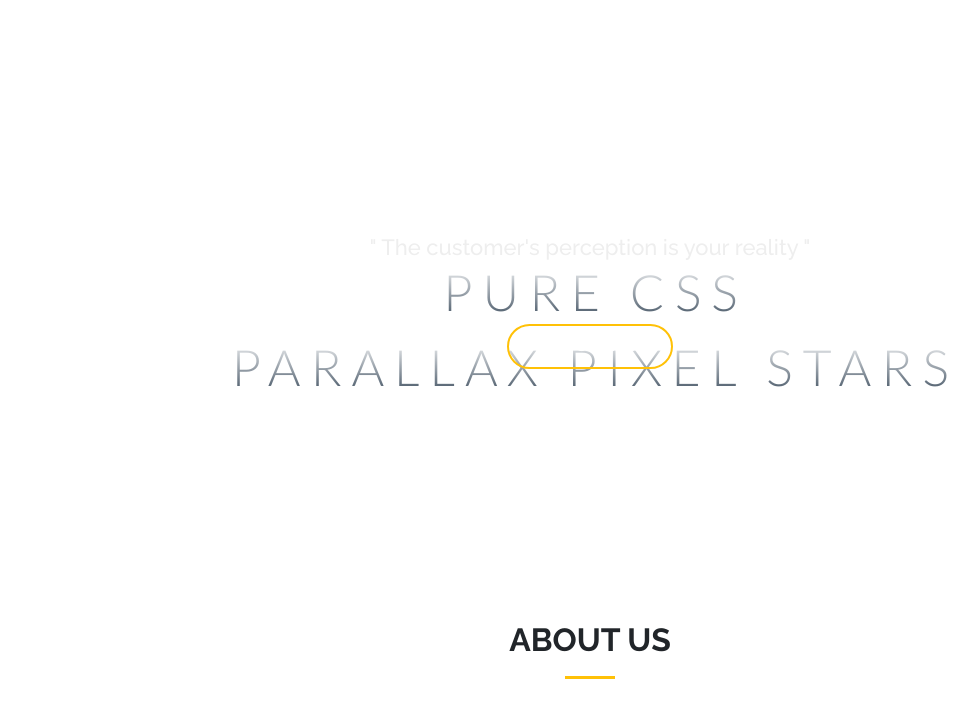
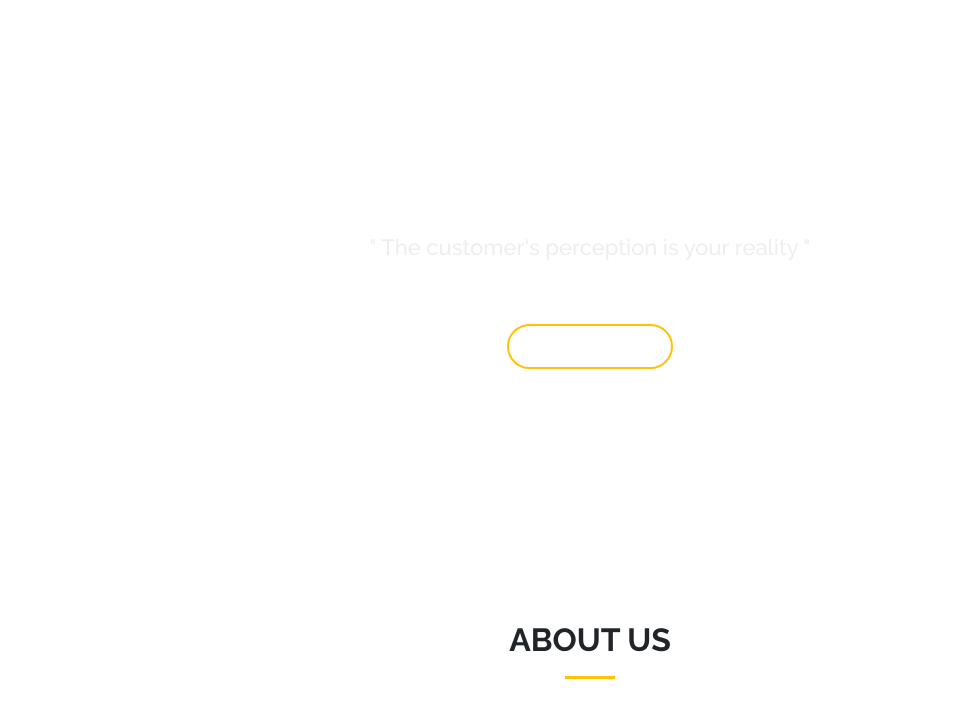
Before and after one commit to ShaikhaAlmarashda/LbaihFEWD, a plain HTML site: page index.html in a window 1280 px wide. Shown: the part 85-800 px from the top of the page, without its empty margins (50-1028 px from the left). Drawn offline with nearby package versions, Linux system fonts and the light colour scheme; files that its build step writes are made by us from their sources.

Commit message:
update_31102023_1

```diff
--- a/index.html
+++ b/index.html
@@ -45,7 +45,7 @@
     <div id='stars'></div>
     <div id='stars2'></div>
     <div id='stars3'></div>
-    <div id='title'>
+   <!--- <div id='title'>
       <span>
         PURE CSS
       </span>
@@ -53,7 +53,7 @@
       <span>
         PARALLAX PIXEL STARS
       </span>
-    </div>
+    </div> --->
 
   <!--<div class="openBtn">
     <button class="openButton" onclick="openForm()"><strong>Open Form</strong></button>
```
